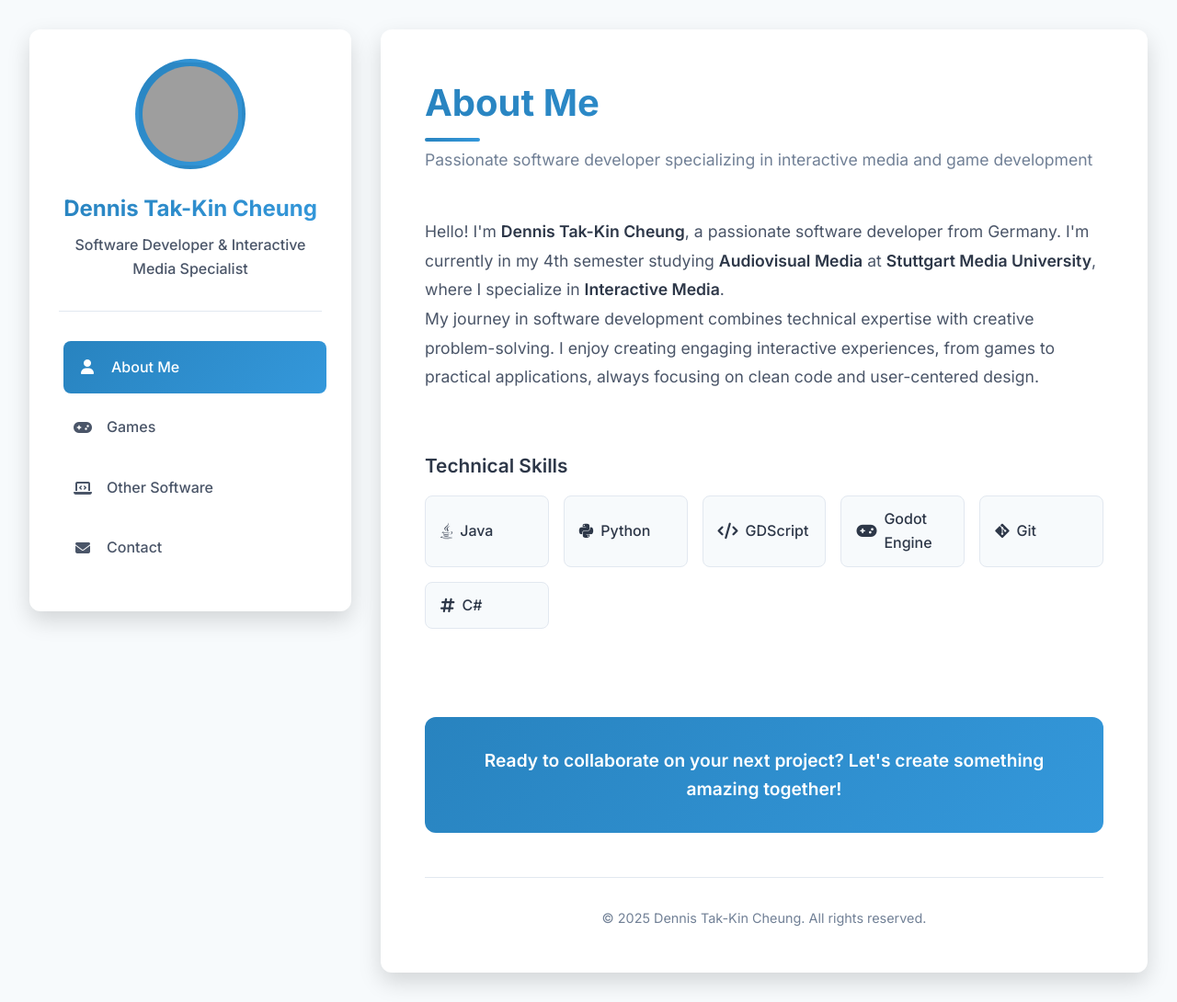
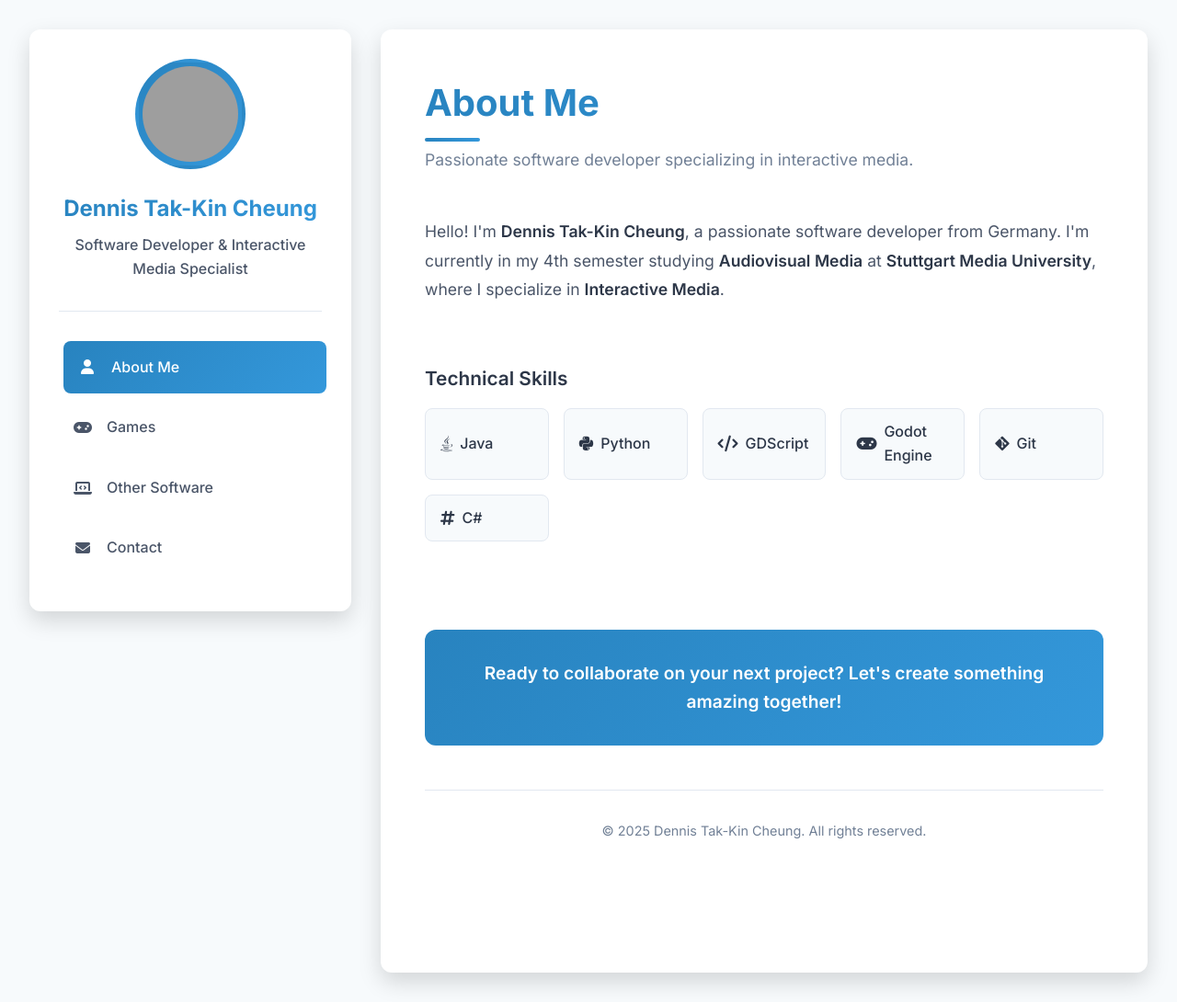
Before and after one commit to DarumaGH/DarumaGH.github.io, a Jekyll site: the page index.html, which Jekyll copies as it is, in a window 1280 px wide and 1090 px high. Shown: the whole window at 92% size. Built offline with Jekyll 4.4.1, drawn with Linux system fonts in a browser that asks for light colours; some of the changed lines change nothing that is shown; grey boxes are pictures that could not be loaded.

Commit message:
rewrote text content

```diff
--- a/index.html
+++ b/index.html
@@ -666,11 +666,10 @@
 <!-- About Section -->
 <section class="section active" id="about">
 <h2 class="section-title">About Me</h2>
-<p class="section-subtitle">Passionate software developer specializing in interactive media and game development</p>
+<p class="section-subtitle">Passionate software developer specializing in interactive media.</p>
 <div class="about-content">
 <div class="intro-text">
 <p>Hello! I'm <strong>Dennis Tak-Kin Cheung</strong>, a passionate software developer from Germany. I'm currently in my 4th semester studying <strong>Audiovisual Media</strong> at <strong>Stuttgart Media University</strong>, where I specialize in <strong>Interactive Media</strong>.</p>
-<p>My journey in software development combines technical expertise with creative problem-solving. I enjoy creating engaging interactive experiences, from games to practical applications, always focusing on clean code and user-centered design.</p>
 </div>
 <div class="skills-section">
 <h3 class="skills-title">Technical Skills</h3>
@@ -715,7 +714,7 @@
 <div class="project-header">
 <h3 class="project-title">[Ongoing] Curse of Lady Evilart (2025)</h3>
 <p class="project-description">
-                  Studio production in my 4th semester. A point-and-click puzzle adventure focusing on the interplay of different art styles within a single game. This project explores how various artistic approaches can coexist and enhance narrative storytelling.
+                  Studio production in my 4th semester. A point-and-click puzzle adventure focusing on the interplay of different art styles within a single game. As the lead developer, I built the point-and-click framework from scratch and ensured functionality and scalability as well as an intuitive design.
                 </p>
 <div class="project-meta">
 <span class="meta-tag">
@@ -724,7 +723,7 @@
                   </span>
 <span class="meta-tag">
 <i class="fas fa-palette"></i>
-                    Art Style Innovation
+                    Fusion of different artstyles
                   </span>
 <span class="meta-tag">
 <i class="fas fa-puzzle-piece"></i>
@@ -775,7 +774,7 @@
                   Play on itch.io (Password: 1234)
                 </a>
 <p class="project-description">
-                  An independent project where I recreated and reimagined the game concept of <em>Mr.Oops!!</em> by PONOS. Players must skillfully dodge cannonballs and lasers in this fast-paced action game featuring programmatically generated patterns.
+                  An independent project where I recreated the game concept of <em>Mr.Oops!!</em> by PONOS. Players must skillfully dodge cannonballs and lasers in this fast-paced action game featuring programmatically generated patterns.
                 </p>
 <div class="project-meta">
 <span class="meta-tag">
@@ -805,7 +804,7 @@
                   Play on itch.io
                 </a>
 <p class="project-description">
-                  A puzzle platformer created during the GMTK Game Jam 2024, developed collaboratively with fellow students within just 4 days. I focused on programming and implementation, creating a unique mechanic where players place scalable blocks to solve increasingly complex levels.
+                  A puzzle platformer created during the GMTK Game Jam 2024, developed collaboratively with fellow students within just 4 days. I focused on programming and implementation, creating a smooth Jump and Run gameplay experiecne.
                 </p>
 <div class="project-meta">
 <span class="meta-tag">
@@ -838,7 +837,7 @@
 <div class="project-header">
 <h3 class="project-title">Image Editor (2025)</h3>
 <p class="project-description">
-                  A comprehensive image editing application featuring various advanced filters including blur, gradient, and Hough transformations. Developed as part of my computer science coursework, this project demonstrates practical application of image processing algorithms and user interface design.
+                  An image editing application featuring various advanced filters and transformations. This application was developed as a course assignment in my computer science course in my 4th semester. It served as a practical exercise in image processing.
                 </p>
 <div class="project-meta">
 <span class="meta-tag">
@@ -864,12 +863,12 @@
 <div class="project-header">
 <h3 class="project-title">Countdown Timer Application (2024)</h3>
 <p class="project-description">
-                  A customizable countdown application designed for personal time management. Features multiple background themes, GIF display capabilities, and external file integration for reading personal schedules. Built during my 2nd semester as a practical exercise in Java development and GUI programming with Swing.
+                  A customizable countdown application designed for personal time management. This application was developed as a course assignment in my computer science course in my 2nd semester. It served as a practical exercise in Java development and GUI programming.
                 </p>
 <div class="project-meta">
 <span class="meta-tag">
 <i class="fab fa-java"></i>
-                    Java Swing
+                    Java (Swing)
                   </span>
 <span class="meta-tag">
 <i class="fas fa-clock"></i>
@@ -890,7 +889,7 @@
 <div class="project-header">
 <h3 class="project-title">Solar System Simulation (2023)</h3>
 <p class="project-description">
-                  An interactive educational solar system simulation that accurately visualizes planetary orbital periods and celestial mechanics. Users can adjust time speed, zoom in on individual planets, and explore detailed information about each planet's moons. Developed during my 1st semester as an introduction to Java development and 2D graphics programming.
+                  An interactive educational solar system simulation that accurately visualizes planetary orbital periods. This application was developed as a course assignment in my computer science course in my 1st semester. It served as a practical exercise in Java development and 2D Programming.
                 </p>
 <div class="project-meta">
 <span class="meta-tag">
@@ -903,7 +902,7 @@
                   </span>
 <span class="meta-tag">
 <i class="fas fa-rocket"></i>
-                    Space Simulation
+                    Simulation
                   </span>
 </div>
 </div>
@@ -920,13 +919,13 @@
 <p class="section-subtitle">Let's connect and discuss opportunities</p>
 <div class="contact-info">
 <div class="intro-text">
-<p>I'm always interested in new opportunities, collaborations, and discussions about technology and game development. Whether you have a project in mind or just want to connect, I'd love to hear from you!</p>
+<p>I'm always interested in new opportunities, collaborations, and discussions about technology and software development. Whether you have a project in mind or just want to connect, I'd love to hear from you!</p>
 </div>
 <div class="contact-item">
 <i class="fas fa-envelope"></i>
 <div>
 <strong>Email:</strong>
-<a href="mailto:cheungtkn@gmail.com">cheungtkn@gmail.com</a>
+<a href="mailto:contact@tak-kin.com">contact@tak-kin.com</a>
 </div>
 </div>
 </div>
@@ -1072,15 +1071,6 @@
           });
         });
 
-        // Enhanced mobile navigation
-        if (window.innerWidth <= 1024) {
-          const sidebar = document.querySelector('.sidebar');
-          let isNavOpen = false;
-
-          // Add mobile nav toggle functionality if needed
-          // This can be expanded for a hamburger menu if desired
-        }
-
         // Performance optimization: Debounced resize handler
         let resizeTimeout;
         window.addEventListener('resize', function() {
```
